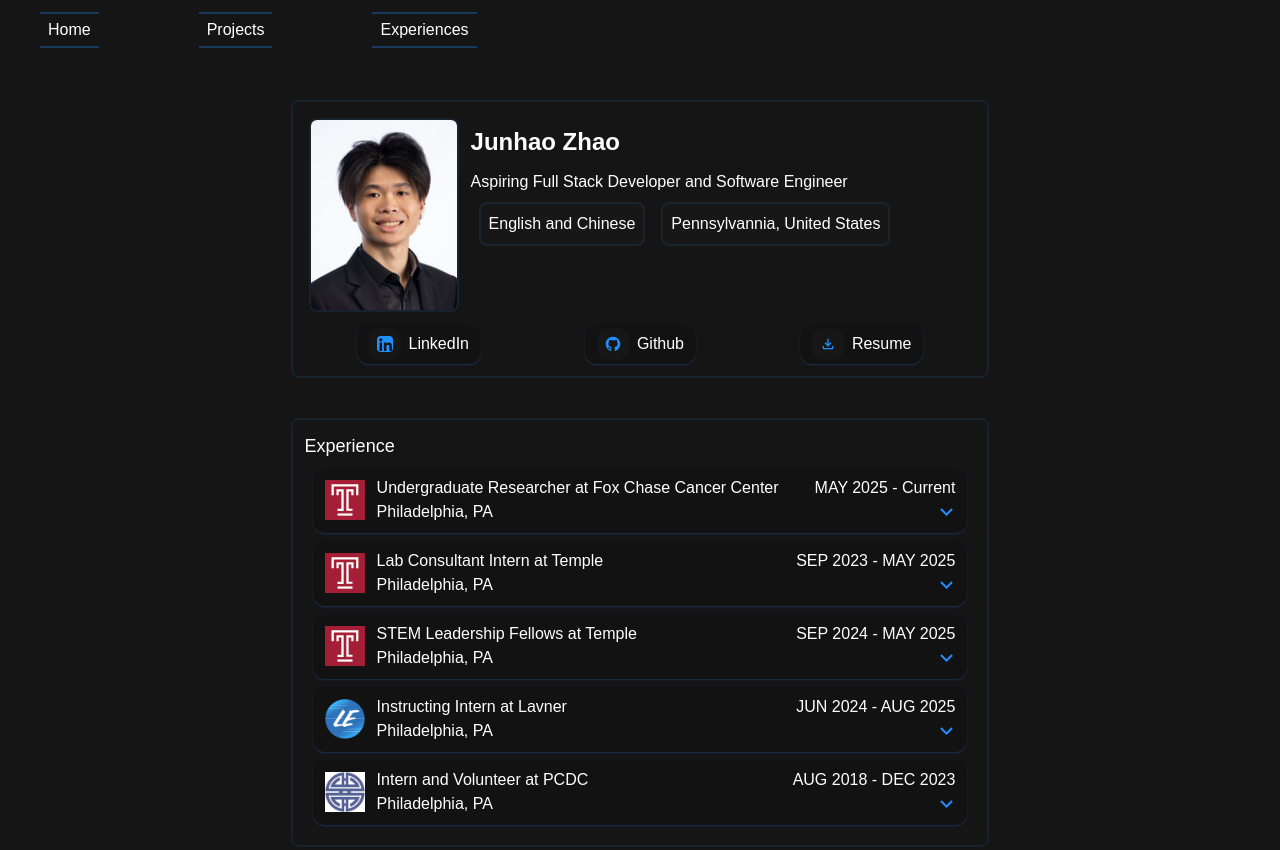
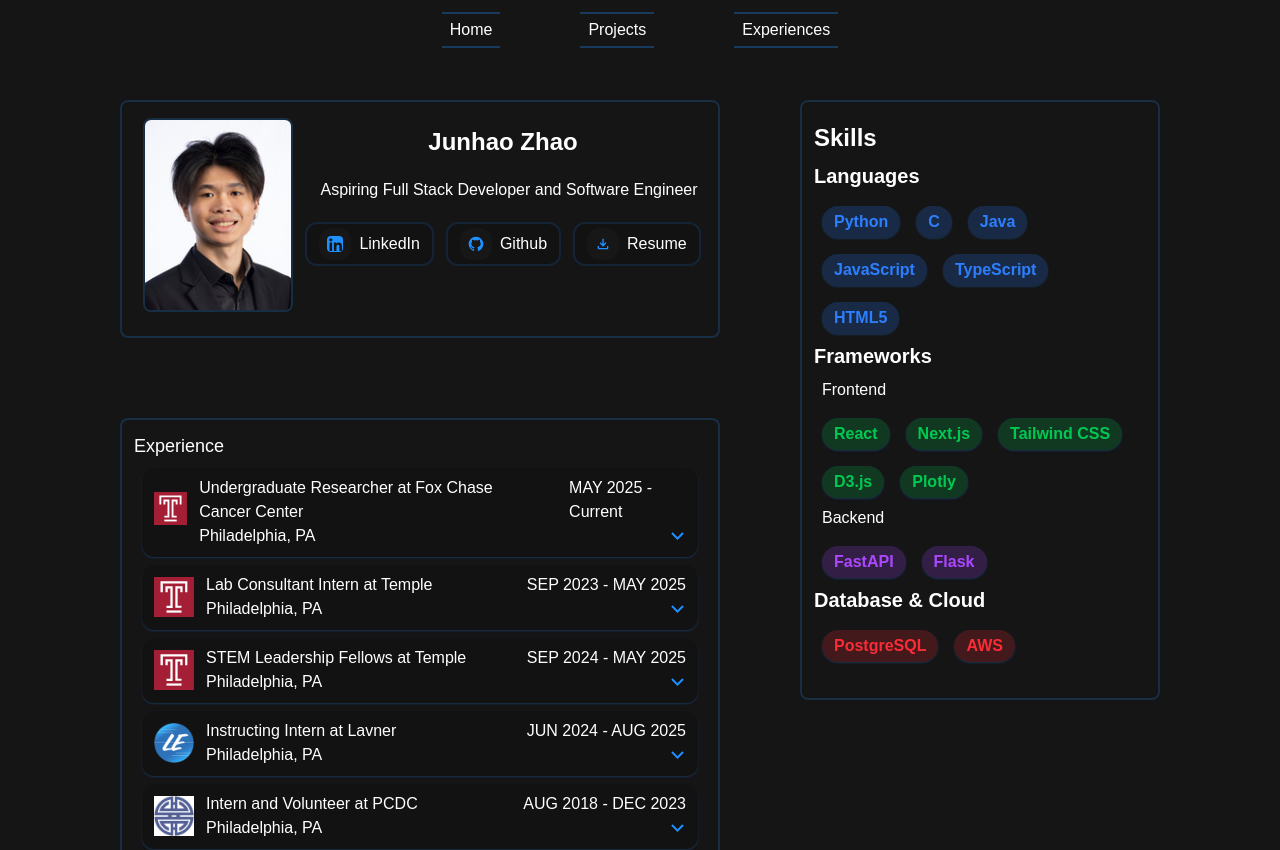
Before and after one commit to jzhao234/JunhaoZhao_Portfolio, a Next.js app: page / in a window 1280 px wide. Shown: the top 850 px of the page. Built offline with nearby package versions, Linux system fonts and the light colour scheme.

Commit message:
major overhaul to layout, supporting smaller screen sizes and simplified home page a bit

```diff
--- a/src/app/page.tsx
+++ b/src/app/page.tsx
@@ -8,35 +8,14 @@ export default function Home() {
 
   return (
     <div>
-
-      <div className = "flex flex-wrap justify-center">
-        {/* ME */}
-        <div className = "flex-col">
-          {/* Box 1 Profile */}
+      <div className = "flex flex-wrap justify-center align-items">
+        <div className="flex flex-col">
           <ProfileCard/>
-          {/* Experiences Start*/}
-          <ExperienceCard/>
-          {/* Experiences End */}
+          <div className="hidden [@media(min-width:1119px)]:block">
+            <ExperienceCard/>
+          </div>
         </div>
-
-        <div className = "flex-col">
-          {/* Tech Stack Start*/}
-          <SkillsCard/>
-          {/* Tech Stack End*/}
-
-          {/* Education */}
-
-
-          {/* Certificates */}
-          <div className = "m-10 p-3 border-2 border-[#1E90FF]/10 rounded-lg text-black bg-white dark:text-white dark:bg-[#151516]">
-            <div>
-              <h2> Certificates </h2>
-              <p>n/a</p>
-            </div>
-          </div>
-
-
-        </div>
+        <SkillsCard/>
       </div>
     </div>
   );
--- a/src/components/Experience/ExperienceCard.tsx
+++ b/src/components/Experience/ExperienceCard.tsx
@@ -4,7 +4,7 @@ import ExperienceItem from "./ExperienceItem";
 
 export default function ExperienceCard(){
     return(
-        <div className="m-10 p-3 border-2 border-[#1E90FF]/10 rounded-lg bg-white text-black dark:bg-[#151516] dark:text-white">
+        <div className="w-150 m-10 p-3 border-2 border-[#1E90FF]/20 rounded-lg bg-white text-black dark:bg-[#151516] dark:text-white">
             <div>
                 <p className = "font-smedium text-lg"> Experience </p>
                 {/* Experience */}
--- a/src/components/Layout/Navbar.tsx
+++ b/src/components/Layout/Navbar.tsx
@@ -13,10 +13,10 @@ const Navbar: React.FC = () => {
         </div>
       */}
 
-        <div className = "flex justify-center space-x-25">
-            <Link href="/" className="hover:text-[#1E90FF] border-y-2 border-[#1E90FF]/30 px-2 py-1"> Home </Link>
-            <Link href="/projects" className="hover:text-[#1E90FF] border-y-2 border-[#1E90FF]/30 px-2 py-1"> Projects </Link>
-            <Link href="/experiences" className="hover:text-[#1E90FF] border-y-2 border-[#1E90FF]/30 px-2 py-1"> Experiences </Link>
+        <div className = "flex justify-center w-full">
+            <Link href="/" className="hover:text-[#1E90FF] border-y-2 border-[#1E90FF]/30 px-2 py-1 mx-2 sm:mx-10"> Home </Link>
+            <Link href="/projects" className="hover:text-[#1E90FF] border-y-2 border-[#1E90FF]/30 px-2 py-1 mx-2 sm:mx-10"> Projects </Link>
+            <Link href="/experiences" className="hover:text-[#1E90FF] border-y-2 border-[#1E90FF]/30 px-2 py-1 mx-2 sm:mx-10"> Experiences </Link>
         </div>
 
       </nav>
--- a/src/components/Profile/ProfileCard.tsx
+++ b/src/components/Profile/ProfileCard.tsx
@@ -4,35 +4,21 @@ import Image from "next/image";
 
 export default function ProfileCard(){
     return(
-        <div className = "m-10 p-3 border-2 border-[#1E90FF]/10 rounded-lg text-black bg-white dark:text-white dark:bg-[#151516]">
-            <div className = "flex">
-                <div>
-                    <Image src = "/profile.jpg" alt = "Profile Picture" className = "rounded-lg bd-grey bd-1 mr-3 mb-3 ml-1 mt-1 rounded-lg border-2 border-[#1E90FF]/10" width = {150} height = {150}/>
+        <div className = "max-w-150 flex-shrink-0 m-10 p-3 border-2 border-[#1E90FF]/20 rounded-lg text-black bg-white dark:text-white dark:bg-[#151516]">
+            <div className = "flex flex-wrap flex-1 justify-center">
+                <div className="flex-shrink-0">
+                    <Image src = "/profile.jpg" alt = "Profile Picture" className = "rounded-lg bd-grey bd-1 mr-3 mb-3 ml-1 mt-1 rounded-lg border-2 border-[#1E90FF]/20" width = {150} height = {150}/>
                 </div>
-
-                <div>
-                    <div className = "flex-col">
+                <div className = "flex flex-col items-center h-full">
                     <div className = "mt-3 mb-3">
                         <h1 className = "text-2xl font-bold mb-2"> Junhao Zhao </h1>
                     </div>
-                        <div>
+                    <div className="ml-3 mb-3 text-center">
                         <p> Aspiring Full Stack Developer and Software Engineer </p>
                     </div>
-                        <div className = "flex justify-around">
-                            <div>
-                                <p className = "m-2 p-2 bg-white dark:bg-[#171718] border-2 border-[#1E90FF]/10 rounded-lg"> English and Chinese </p>
-                            </div>
-                            <div>
-                                <p className = "m-2 p-2 bg-white dark:bg-[#171718] border-2 border-[#1E90FF]/10 rounded-lg"> Pennsylvannia, United States </p>
-                            </div>
-                        </div>
-                    </div>
-                </div>
-            </div>
-            <div>
                     {/* Contact Me */}
-                <div className = "flex justify-around">
-                    <a href="https://www.linkedin.com/in/junhao-zhao/" target = "_blank" className = "hover:text-[#1E90FF] p-1 px-3 text-black bg-white dark:text-white dark:bg-[#131213] rounded-xl shadow-xs shadow-[#1E90FF]/25">
+                    <div className = "mt-auto mb-3 flex flex-wrap gap-3 justify-center">
+                        <a href="https://www.linkedin.com/in/junhao-zhao/" target = "_blank" className = "hover:text-[#1E90FF] mt-2 p-1 px-3 text-black bg-white dark:text-white dark:bg-[#131213] rounded-xl border-2 border-[#1E90FF]/15">
                             <div className = "flex items-center">
                                 <svg xmlns="http://www.w3.org/2000/svg" viewBox="0 0 24 24" className = "mr-2 p-2 bg-white dark:bg-[#171718] rounded-xl fill-current text-[#1E90FF] h-8 w-8">
                                     <path d="M1.91 0h22.363a1.91 1.91 0 011.909 1.91v22.363a1.91 1.91 0 01-1.91 1.909H1.91A1.91 1.91 0 010 24.272V1.91A1.91 1.91 0 011.91 0zm1.908 22.364h3.818V9.818H3.818zM8.182 5.727a2.455 2.455 0 10-4.91 0 2.455 2.455 0 004.91 0zm2.182 4.091v12.546h3.818v-6.077c0-2.037.75-3.332 2.553-3.332 1.3 0 1.81 1.201 1.81 3.332v6.077h3.819v-6.93c0-3.74-.895-5.78-4.667-5.78-1.967 0-3.277.921-3.788 1.946V9.818z" fill="currentColor"></path>
@@ -40,7 +26,7 @@ export default function ProfileCard(){
                                 <p> LinkedIn </p>
                             </div>
                         </a>
-                    <a href="https://github.com/jzhao234" target = "_blank" className = "hover:text-[#1E90FF] p-1 px-3 bg-white dark:bg-[#131213] rounded-xl shadow-xs shadow-[#1E90FF]/25">
+                        <a href="https://github.com/jzhao234" target = "_blank" className = "hover:text-[#1E90FF] mt-2 p-1 px-3 bg-white dark:bg-[#131213] rounded-xl border-2 border-[#1E90FF]/15">
                             <div className = "flex items-center">
                                 <svg xmlns="http://www.w3.org/2000/svg" viewBox="0 0 24 24" fill="currentColor" className = "mr-2 p-2 bg-white dark:bg-[#171718] rounded-xl fill-current text-[#1E90FF] h-8 w-8">
                                     <path d="M12 1C5.9225 1 1 5.9225 1 12C1 16.8675 4.14875 20.9787 8.52125 22.4362C9.07125 22.5325 9.2775 22.2025 9.2775 21.9137C9.2775 21.6525 9.26375 20.7862 9.26375 19.865C6.5 20.3737 5.785 19.1912 5.565 18.5725C5.44125 18.2562 4.905 17.28 4.4375 17.0187C4.0525 16.8125 3.5025 16.3037 4.42375 16.29C5.29 16.2762 5.90875 17.0875 6.115 17.4175C7.105 19.0812 8.68625 18.6137 9.31875 18.325C9.415 17.61 9.70375 17.1287 10.02 16.8537C7.5725 16.5787 5.015 15.63 5.015 11.4225C5.015 10.2262 5.44125 9.23625 6.1425 8.46625C6.0325 8.19125 5.6475 7.06375 6.2525 5.55125C6.2525 5.55125 7.17375 5.2625 9.2775 6.67875C10.1575 6.43125 11.0925 6.3075 12.0275 6.3075C12.9625 6.3075 13.8975 6.43125 14.7775 6.67875C16.8813 5.24875 17.8025 5.55125 17.8025 5.55125C18.4075 7.06375 18.0225 8.19125 17.9125 8.46625C18.6138 9.23625 19.04 10.2125 19.04 11.4225C19.04 15.6437 16.4688 16.5787 14.0213 16.8537C14.42 17.1975 14.7638 17.8575 14.7638 18.8887C14.7638 20.36 14.75 21.5425 14.75 21.9137C14.75 22.2025 14.9563 22.5462 15.5063 22.4362C19.8513 20.9787 23 16.8537 23 12C23 5.9225 18.0775 1 12 1Z"></path>
@@ -48,7 +34,7 @@ export default function ProfileCard(){
                                 <p> Github </p>
                             </div>
                         </a>
-                    <a href="/files/resume.pdf" download="ZhaoJunhaoResume.pdf" className="hover:text-[#1E90FF] p-1 px-3 text-black bg-white dark:text-white dark:bg-[#131213] rounded-xl shadow-xs shadow-[#1E90FF]/25">
+                        <a href="/files/resume.pdf" download="ZhaoJunhaoResume.pdf" className="hover:text-[#1E90FF] mt-2 p-1 px-3 text-black bg-white dark:text-white dark:bg-[#131213] rounded-xl border-2 border-[#1E90FF]/15">
                             <div className = "flex items-center">
                                 <svg xmlns="http://www.w3.org/2000/svg" height="24px" viewBox="0 -960 960 960" width="24px" fill="currentColor" className = "mr-2 p-2 bg-white dark:bg-[#171718] rounded-xl fill-current text-[#1E90FF] h-8 w-8">
                                     <path d="M480-320 280-520l56-58 104 104v-326h80v326l104-104 56 58-200 200ZM240-160q-33 0-56.5-23.5T160-240v-120h80v120h480v-120h80v120q0 33-23.5 56.5T720-160H240Z"/>
@@ -59,5 +45,6 @@ export default function ProfileCard(){
                     </div>
                 </div>
             </div>
+        </div>
     );
 }
--- a/src/components/Skills/SkillsCard.tsx
+++ b/src/components/Skills/SkillsCard.tsx
@@ -5,8 +5,8 @@ import SkillsItem from "./SkillsItem";
 
 export default function Skills(){
     return(
-        <div className = "m-10 p-3 border-2 border-[#1E90FF]/10 rounded-lg text-black bg-white dark:text-white dark:bg-[#151516] flex-col">
-            <h1 className="text-2xl font-bold mb-2"> Skills </h1>
+        <div className = "w-90 sm:h-150 max-w-full m-10 p-3 border-2 border-[#1E90FF]/20 rounded-lg text-black bg-white dark:text-white dark:bg-[#151516] flex-col">
+            <h1 className="text-2xl font-bold my-2"> Skills </h1>
             {/* Languages */}
             <h2 className="text-xl font-semibold mb-2"> Languages </h2>
             <SkillsItem
```
Lines whose indentation alone changed are shown as unchanged.
